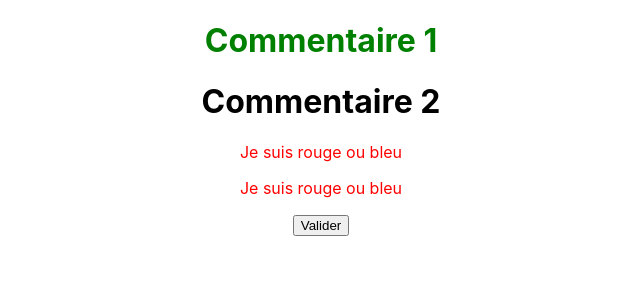
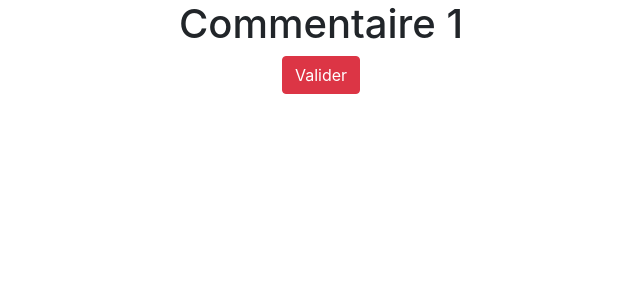
Before and after one commit to Benalta7892/ReactJS, a React (Create React App) app in the folder formulaire/forms/: page / in a window 1280 px wide. Shown: the top 300 px of the page, without its empty margins (319-959 px from the left). Built offline with nearby package versions, Linux system fonts and the light colour scheme.

Commit message:
Le CSS dans React - bootstrap

```diff
--- a/formulaire/forms/package.json
+++ b/formulaire/forms/package.json
@@ -3,6 +3,7 @@
   "version": "0.1.0",
   "private": true,
   "dependencies": {
+    "bootstrap": "^4.3.1",
     "cra-template": "1.2.0",
     "react": "^18.3.1",
     "react-dom": "^18.3.1",
--- a/formulaire/forms/src/App.js
+++ b/formulaire/forms/src/App.js
@@ -4,7 +4,7 @@ import Form from "./Forms";
 function App() {
   return (
     <div className="App">
-      <Form head={true} />
+      <Form />
     </div>
   );
 }
--- a/formulaire/forms/src/Forms.js
+++ b/formulaire/forms/src/Forms.js
@@ -1,17 +1,13 @@
 import { Component } from "react";
 import "./myCss.css";
-import MyHead from "./myHeaderOne";
-import styles from "./myCss.module.css";
 
 class Form extends Component {
   render() {
     return (
       <div>
-        <h1 className={styles.green}>Commentaire 1</h1>
-        <MyHead />
+        <h1>Commentaire 1</h1>
 
-        <p className="red">Je suis rouge ou bleu</p>
-        <button>Valider</button>
+        <button className="btn btn-danger">Valider</button>
       </div>
     );
   }
--- a/formulaire/forms/src/myHeaderOne.js
+++ b/formulaire/forms/src/myHeaderOne.js
@@ -1,7 +1,6 @@
 const MyHead = () => {
   return (
     <div>
-      <h1>Commentaire 2</h1>
       <p className="red">Je suis rouge ou bleu</p>
     </div>
   );
```
Also changed, not shown: formulaire/forms/src/index.js (+7 -6 lines), 1 other file (tests, documents, lock files or other folders).
